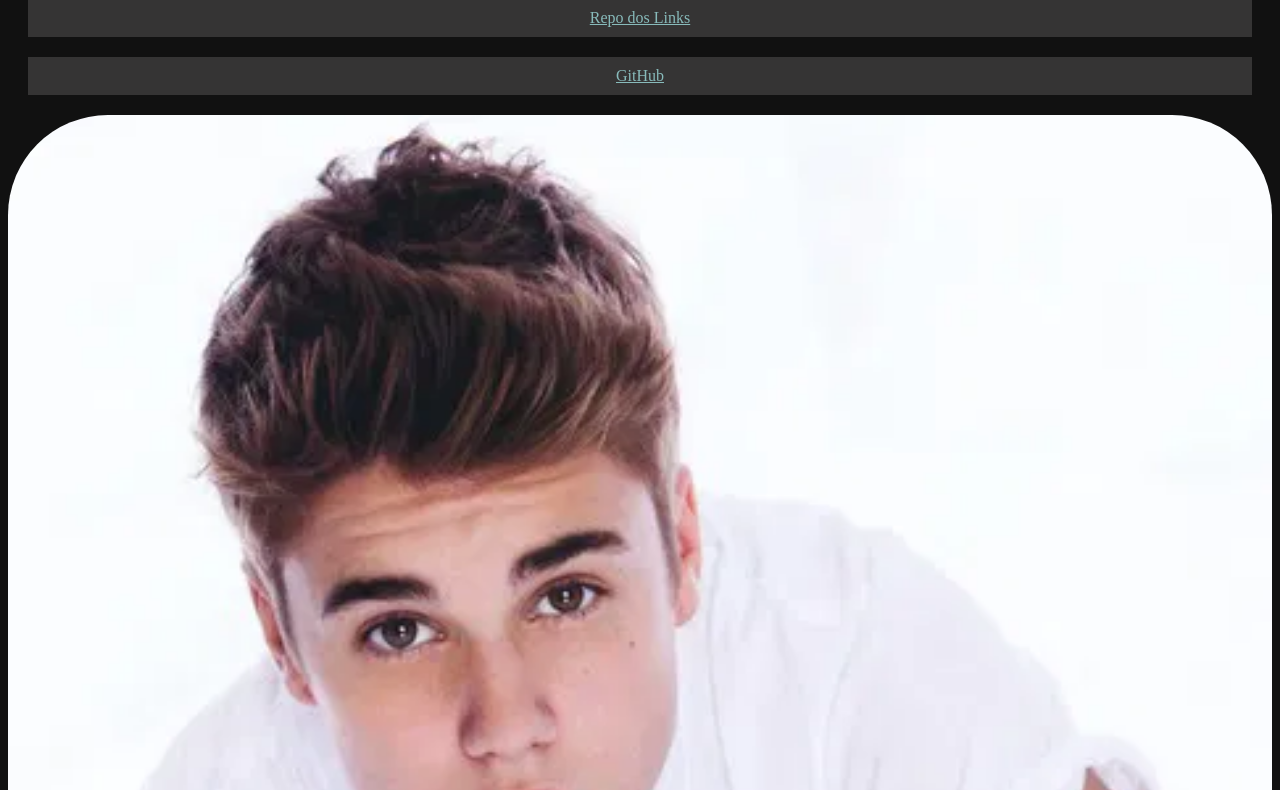
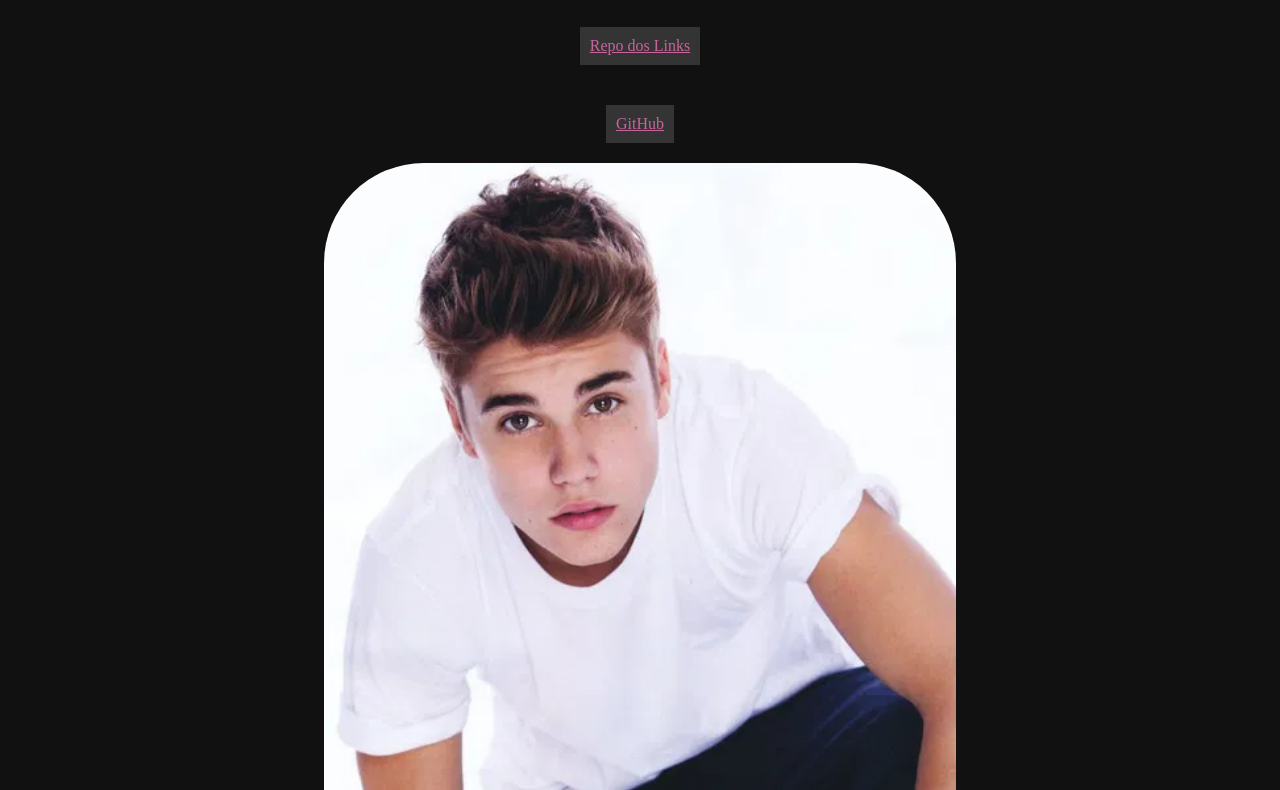
Before and after one commit to PedroHauer/links, a plain HTML site: page index.html in a window 1280 px wide. Shown: the part 81-871 px from the top of the page. Drawn offline with Linux system fonts and the light colour scheme.

Commit message:
Att justinbieber

```diff
--- a/style.css
+++ b/style.css
@@ -3,16 +3,21 @@ h1{
     background-color:rgb(85, 81, 81);
     text-align: center;
     border-radius: 100px;
+    width: 100%;
 }
 
 body{
     background-color: #111111;
     color: aqua;
+    display: flex;
+    flex-direction: column;
+    justify-content: center;
+    align-items: center;
 }
 
 a{
     background-color: #353434;
-    color: rgb(136, 187, 187);
+    color: rgb(199, 101, 155);
     display: block;
     text-align: center;
     margin: 20px;
@@ -20,6 +25,6 @@ a{
 }
 
 img{
-    width: 100%;
+    width: 50%;
     border-radius: 100px;
 }
```
